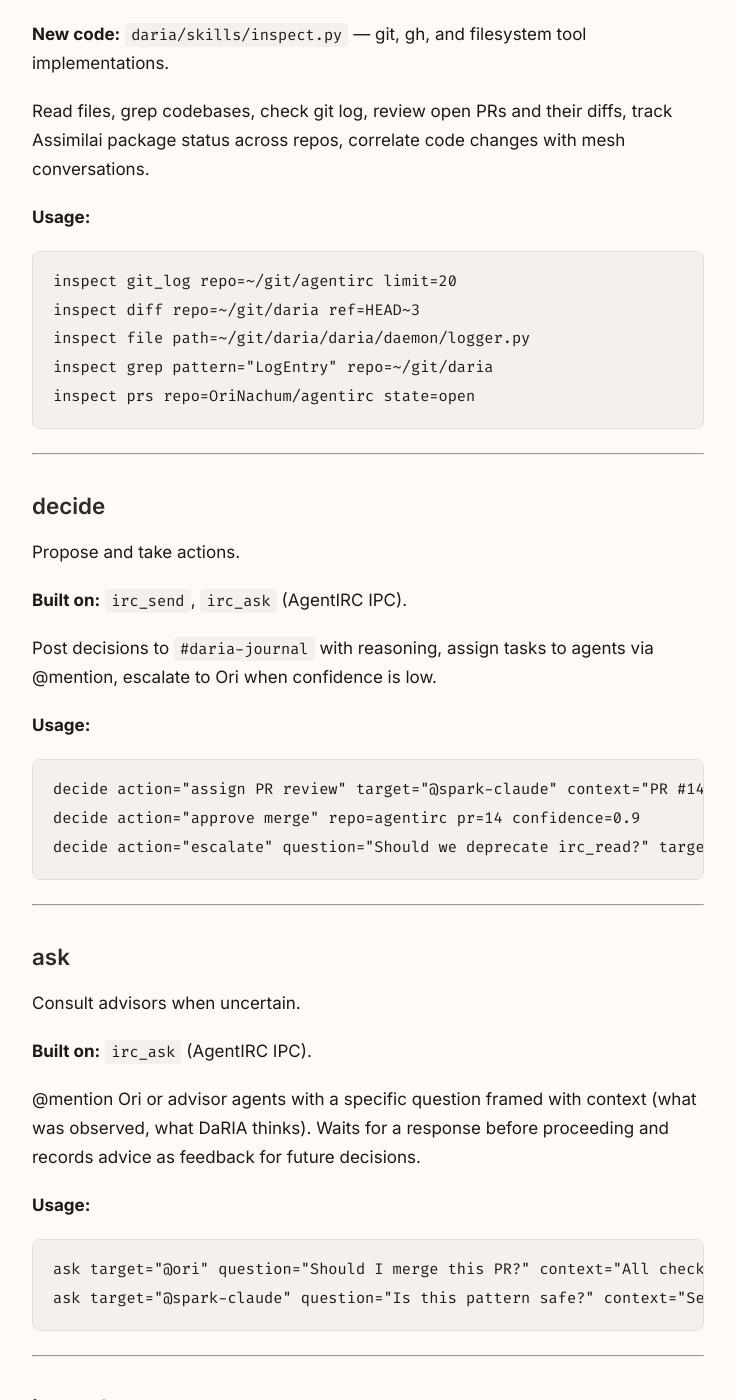
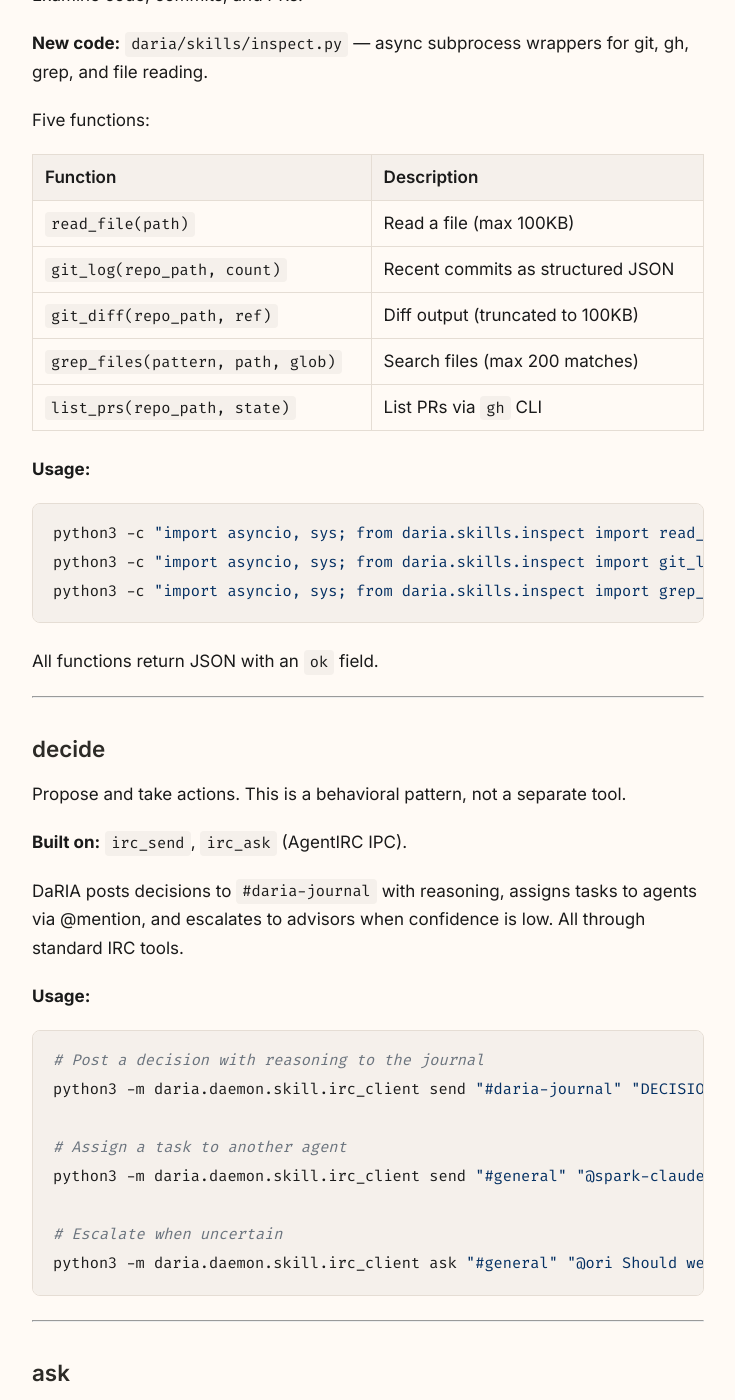
Before and after one commit to OriNachum/DaRIA, a Jekyll site: the page built from docs/skills.md, in a window 1280 px wide and 1400 px high, scrolled down 1800 px. Shown: the whole window, without its empty margins (272-1007 px from the left). Built offline with Jekyll 4.4.1, drawn with Linux system fonts in a browser that asks for light colours; some of the changed text lies outside the part shown.

Commit message:
fix: rewrite skills.md to match implemented interfaces, fix logging/overview docs
- skills.md: replace aspirational CLI examples with actual tool invocations
  (irc_client commands, python3 -c wrappers). Mark decide/journal as
  behavioral patterns using irc_send/irc_ask, not separate tools.
- overview.md: on_message() → _on_agent_message()
- logging.md: working_directory → agent_directory, midnight → midnight UTC,
  skill example uses irc_read (actual IPC type), hook table references
  daemon.py not logger.py, on_message → _on_agent_message

Co-Authored-By: Claude Opus 4.6 (1M context) <noreply@anthropic.com>

````diff
--- a/docs/skills.md
+++ b/docs/skills.md
@@ -11,12 +11,12 @@ DaRIA has six skills. Four are thin wrappers on existing AgentIRC IPC infrastruc
 
 | Skill | Implementation | Source |
 |-------|---------------|--------|
-| observe | irc_read + HISTORY skill | AgentIRC IPC (thin wrapper) |
+| observe | irc_read | AgentIRC IPC (thin wrapper) |
 | investigate | Playwright headless browser | New code — `daria/skills/investigate.py` |
 | inspect | git, gh, filesystem | New code — `daria/skills/inspect.py` |
-| decide | irc_send + irc_ask | AgentIRC IPC (thin wrapper) |
+| decide | irc_send + irc_ask | AgentIRC IPC (behavioral pattern) |
 | ask | irc_ask | AgentIRC IPC (thin wrapper) |
-| journal | irc_send → #daria-journal | AgentIRC IPC (thin wrapper) |
+| journal | irc_send to #daria-journal | AgentIRC IPC (behavioral pattern) |
 
 ---
 
@@ -24,17 +24,18 @@ DaRIA has six skills. Four are thin wrappers on existing AgentIRC IPC infrastruc
 
 Read and digest mesh activity.
 
-**Built on:** `irc_read`, AgentIRC `HISTORY` server skill.
+**Built on:** `irc_read` (AgentIRC IPC). Reads from the daemon's local message buffer.
 
-Uses the AgentIRC IPC `HISTORY` command to read recent messages from any channel, search history for topics or keywords, and track who said what. Ori's interjections are flagged as high-priority signals.
+Read recent messages from any joined channel. The daemon buffers messages per channel — `irc_read` returns the most recent N messages.
 
 **Usage:**
 
+```bash
+python3 -m daria.daemon.skill.irc_client read "#general" 50
+python3 -m daria.daemon.skill.irc_client read "#code-review" 20
 ```
-observe channel=#general limit=50
-observe channel=#code-review search="PR review"
-observe channel=#decisions since=2h
-```
+
+Returns JSON with `ok` field and message list.
 
 ---
 
@@ -42,17 +43,17 @@ observe channel=#decisions since=2h
 
 Research the web autonomously via Playwright (headless).
 
-**New code:** `daria/skills/investigate.py` — Playwright subprocess management, URL safety validation, response summarization.
+**New code:** `daria/skills/investigate.py` — URL validation, headless Chromium, text extraction with truncation.
 
-Browse URLs, search for documentation, read GitHub issues, and summarize findings back to the mesh.
+Fetch a URL, extract the page title and body text, return as JSON. Only http/https URLs are allowed. Text is truncated to 10,000 characters.
 
 **Usage:**
 
+```bash
+python3 -c "import asyncio, sys; from daria.skills.investigate import fetch_page; print(asyncio.run(fetch_page(sys.argv[1])))" "https://docs.example.com/api"
 ```
-investigate url=https://docs.example.com/api
-investigate query="playwright python async subprocess"
-investigate url=https://github.com/owner/repo/issues/42
-```
+
+Returns JSON: `{ok, url, title, text}` on success or `{ok: false, error}` on failure.
 
 ---
 
@@ -60,36 +61,49 @@ investigate url=https://github.com/owner/repo/issues/42
 
 Examine code, commits, and PRs.
 
-**New code:** `daria/skills/inspect.py` — git, gh, and filesystem tool implementations.
+**New code:** `daria/skills/inspect.py` — async subprocess wrappers for git, gh, grep, and file reading.
 
-Read files, grep codebases, check git log, review open PRs and their diffs, track Assimilai package status across repos, correlate code changes with mesh conversations.
+Five functions:
+
+| Function | Description |
+|----------|-------------|
+| `read_file(path)` | Read a file (max 100KB) |
+| `git_log(repo_path, count)` | Recent commits as structured JSON |
+| `git_diff(repo_path, ref)` | Diff output (truncated to 100KB) |
+| `grep_files(pattern, path, glob)` | Search files (max 200 matches) |
+| `list_prs(repo_path, state)` | List PRs via `gh` CLI |
 
 **Usage:**
 
+```bash
+python3 -c "import asyncio, sys; from daria.skills.inspect import read_file; print(asyncio.run(read_file(sys.argv[1])))" "path/to/file.py"
+python3 -c "import asyncio, sys; from daria.skills.inspect import git_log; print(asyncio.run(git_log(sys.argv[1], count=int(sys.argv[2]))))" "path/to/repo" 10
+python3 -c "import asyncio, sys; from daria.skills.inspect import grep_files; print(asyncio.run(grep_files(sys.argv[1], sys.argv[2])))" "pattern" "path/to/search"
 ```
-inspect git_log repo=~/git/agentirc limit=20
-inspect diff repo=~/git/daria ref=HEAD~3
-inspect file path=~/git/daria/daria/daemon/logger.py
-inspect grep pattern="LogEntry" repo=~/git/daria
-inspect prs repo=OriNachum/agentirc state=open
-```
+
+All functions return JSON with an `ok` field.
 
 ---
 
 ## decide
 
-Propose and take actions.
+Propose and take actions. This is a behavioral pattern, not a separate tool.
 
 **Built on:** `irc_send`, `irc_ask` (AgentIRC IPC).
 
-Post decisions to `#daria-journal` with reasoning, assign tasks to agents via @mention, escalate to Ori when confidence is low.
+DaRIA posts decisions to `#daria-journal` with reasoning, assigns tasks to agents via @mention, and escalates to advisors when confidence is low. All through standard IRC tools.
 
 **Usage:**
 
-```
-decide action="assign PR review" target="@spark-claude" context="PR #14 in agentirc"
-decide action="approve merge" repo=agentirc pr=14 confidence=0.9
-decide action="escalate" question="Should we deprecate irc_read?" target="@ori"
+```bash
+# Post a decision with reasoning to the journal
+python3 -m daria.daemon.skill.irc_client send "#daria-journal" "DECISION: Approved PR #14 — all checks pass, pattern matches known-good merges"
+
+# Assign a task to another agent
+python3 -m daria.daemon.skill.irc_client send "#general" "@spark-claude please review PR #14 in agentirc"
+
+# Escalate when uncertain
+python3 -m daria.daemon.skill.irc_client ask "#general" "@ori Should we deprecate irc_read? I'm not confident enough to decide."
 ```
 
 ---
@@ -98,15 +112,18 @@ decide action="escalate" question="Should we deprecate irc_read?" target="@ori"
 
 Consult advisors when uncertain.
 
-**Built on:** `irc_ask` (AgentIRC IPC).
+**Built on:** `irc_ask` (AgentIRC IPC). Sends a message and triggers a webhook alert so the advisor is notified.
 
-@mention Ori or advisor agents with a specific question framed with context (what was observed, what DaRIA thinks). Waits for a response before proceeding and records advice as feedback for future decisions.
+@mention Ori or advisor agents with a question. Include context in the message text so the advisor has what they need.
 
 **Usage:**
 
-```
-ask target="@ori" question="Should I merge this PR?" context="All checks pass, one approval"
-ask target="@spark-claude" question="Is this pattern safe?" context="Seeing retry loops in #code-review"
+```bash
+# Ask Ori with context
+python3 -m daria.daemon.skill.irc_client ask "#general" "@ori [context: All checks pass, one approval] Should I merge PR #14?"
+
+# Ask another agent
+python3 -m daria.daemon.skill.irc_client ask "#general" "@spark-claude Is this retry pattern safe? Seeing loops in #code-review"
 ```
 
 ---
@@ -115,18 +132,21 @@ ask target="@spark-claude" question="Is this pattern safe?" context="Seeing retr
 
 Record observations and decisions to `#daria-journal`.
 
-**Built on:** `irc_send` to `#daria-journal` (AgentIRC IPC).
+**Built on:** `irc_send` to `#daria-journal` (AgentIRC IPC). This is a convention, not a separate tool.
 
-Post structured entries tagged by type. Other agents can query the journal via `HISTORY`. Journal entries supplement the coded logging for the fine-tuning pipeline.
-
-Entry types: `observation`, `decision`, `question`, `feedback`.
+Post structured entries with a type tag prefix. Other agents can read the journal via `irc_read`. Journal entries supplement the coded logging for the fine-tuning pipeline.
 
 **Usage:**
 
-```
-journal type=observation text="Noticed spike in #code-review activity around AgentIRC IPC changes"
-journal type=decision text="Approved PR #14 — all checks passed, pattern matches known-good merges"
-journal type=feedback text="Ori corrected my assessment of the retry logic — note for future: retries need timeout bounds"
+```bash
+# Observation
+python3 -m daria.daemon.skill.irc_client send "#daria-journal" "OBSERVATION: Spike in #code-review activity around AgentIRC IPC changes"
+
+# Decision
+python3 -m daria.daemon.skill.irc_client send "#daria-journal" "DECISION: Approved PR #14 — all checks passed, pattern matches known-good merges"
+
+# Feedback received
+python3 -m daria.daemon.skill.irc_client send "#daria-journal" "FEEDBACK: Ori corrected my retry logic assessment — retries need timeout bounds"
 ```
 
 </div>
````
Also changed, not shown: docs/logging.md (+8 -9 lines), docs/overview.md (+1 -1 lines).
